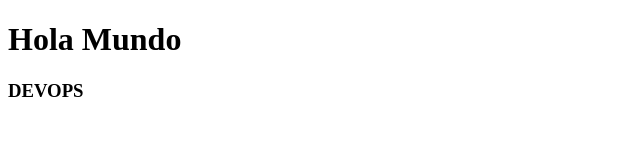
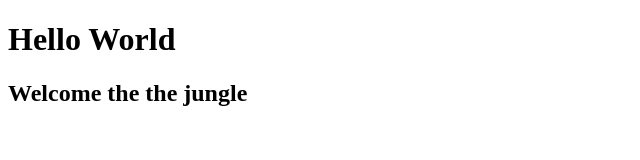
Before and after one commit to Rodrigogovea/git_lab02, a plain HTML site: page index.html in a window 1280 px wide. Shown: the whole page, without its empty margins (0-640 px from the left). Drawn offline with Linux system fonts and the light colour scheme.

Commit message:
Se cambio el idioma

```diff
--- a/index.html
+++ b/index.html
@@ -6,7 +6,7 @@
     <title>Proyecto DEVOPS</title>
 </head>
 <body>
-    <h1>Hola Mundo</h1>
-    <h3>DEVOPS</h3>
+    <h1>Hello World</h1>
+    <h2>Welcome the the jungle</h2>
 </body>
 </html>
```
